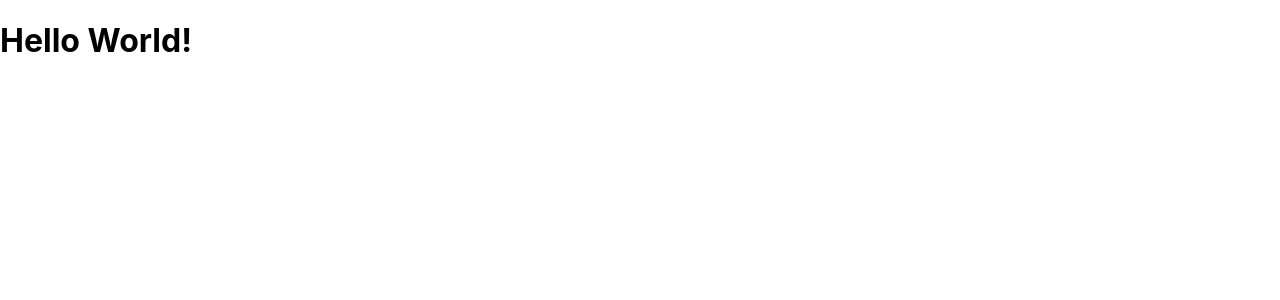
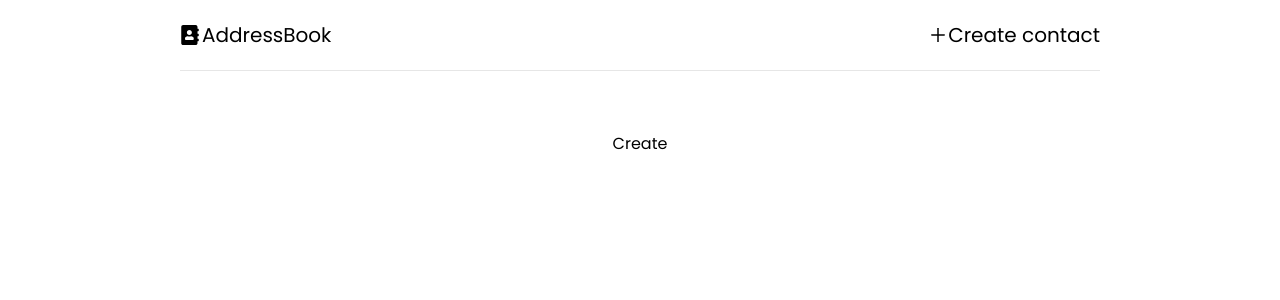
Before and after one commit to MoveidNaqvi/Propel, a React (Create React App) app in the folder frontend/: page /create in a window 1280 px wide. Shown: the top 300 px of the page. Built offline with nearby package versions, Linux system fonts and the light colour scheme; the HTML template or start-up script is replaced by a standard one.

Commit message:
Created required pages and routes. Worked on header and basic UI styling

```diff
--- a/frontend/package.json
+++ b/frontend/package.json
@@ -8,6 +8,8 @@
     "@testing-library/user-event": "^13.5.0",
     "react": "^18.2.0",
     "react-dom": "^18.2.0",
+    "react-icons": "^4.7.1",
+    "react-router-dom": "^6.4.4",
     "react-scripts": "5.0.1",
     "web-vitals": "^2.1.4"
   },
--- a/frontend/src/App.js
+++ b/frontend/src/App.js
@@ -1,10 +1,25 @@
-
+import {BrowserRouter as Router, Routes, Route} from 'react-router-dom'
+import Header from './components/Header';
+import Create from './pages/Create';
+import Home from './pages/Home';
+import NotFound404 from './pages/NotFound404';
+import Update from './pages/Update';
 
 function App() {
   return (
-    <div className="App">
-      <h1>Hello World!</h1>
-    </div>
+    <>
+      <Router>
+        <div className="container">
+          <Header/>
+          <Routes>
+            <Route path='/' element={<Home/>} />
+            <Route path='/create' element={<Create/>} />
+            <Route path='/update/:id' element={<Update/>} />
+            <Route path='/*' element={<NotFound404/>} />
+          </Routes>
+        </div>
+      </Router>
+    </>
   );
 }
 
--- /dev/null
+++ b/frontend/src/components/Header.jsx
@@ -0,0 +1,20 @@
+import {Link} from 'react-router-dom'
+import {AiOutlinePlus} from 'react-icons/ai'
+import {MdDeleteForever} from 'react-icons/md'
+import {FaEdit, FaAddressBook} from 'react-icons/fa'
+
+function Header() {
+  return (
+    <header className='header'>
+      <div className="logo">
+        <Link to='/'><FaAddressBook/>AddressBook</Link>
+      </div>
+      <ul>
+        <li>
+          <Link to='/create'><AiOutlinePlus/>Create contact</Link>
+        </li>
+      </ul>
+    </header>
+  )
+}
+export default Header
--- a/frontend/src/index.css
+++ b/frontend/src/index.css
@@ -1,13 +1,72 @@
-body {
+@import url('https://fonts.googleapis.com/css2?family=Poppins:wght@300;400;600;700&display=swap');
+
+*{
   margin: 0;
-  font-family: -apple-system, BlinkMacSystemFont, 'Segoe UI', 'Roboto', 'Oxygen',
-    'Ubuntu', 'Cantarell', 'Fira Sans', 'Droid Sans', 'Helvetica Neue',
-    sans-serif;
-  -webkit-font-smoothing: antialiased;
-  -moz-osx-font-smoothing: grayscale;
+  padding: 0;
+  box-sizing: border-box;
 }
 
-code {
-  font-family: source-code-pro, Menlo, Monaco, Consolas, 'Courier New',
-    monospace;
+body{
+  font-family: 'Poppins', sans-serif;
+  height: 100vh;
 }
+
+a{
+  text-decoration: none;
+  color: #000;
+}
+
+h1,
+h2,
+h3 {
+  font-weight: 600;
+  margin-bottom: 10px;
+}
+
+ul {
+  list-style: none;
+}
+
+.container{
+  width: 100%;
+  max-width: 960px;
+  margin: 0 auto;
+  padding: 0 20px;
+  text-align: center;
+}
+
+.header{
+  display: flex;
+  justify-content: space-between;
+  align-items: center;
+  font-size: 20px;
+  padding: 20px 0;
+  border-bottom: 1px solid #e6e6e6;
+  margin-bottom: 60px;
+}
+
+.logo a{
+  display: flex;
+  align-items: center;
+  justify-content: center;
+  gap: 2px;
+}
+
+.header ul {
+  display: flex;
+  align-items: center;
+  justify-content: space-between;
+}
+
+.header ul li {
+  margin-left: 20px;
+}
+
+.header ul li a {
+  display: flex;
+  align-items: center;
+}
+
+.header ul li a:hover {
+  color: #777;
+}
--- /dev/null
+++ b/frontend/src/pages/Create.jsx
@@ -0,0 +1,6 @@
+function Create() {
+  return (
+    <div>Create</div>
+  )
+}
+export default Create
--- /dev/null
+++ b/frontend/src/pages/Home.jsx
@@ -0,0 +1,6 @@
+function Home() {
+  return (
+    <div>Home</div>
+  )
+}
+export default Home
--- /dev/null
+++ b/frontend/src/pages/NotFound404.jsx
@@ -0,0 +1,6 @@
+function NotFound404() {
+  return (
+    <div>NotFound404</div>
+  )
+}
+export default NotFound404
--- /dev/null
+++ b/frontend/src/pages/Update.jsx
@@ -0,0 +1,6 @@
+function Update() {
+  return (
+    <div>Update</div>
+  )
+}
+export default Update
```
Also changed, not shown: 1 other file (tests, documents, lock files or other folders).
